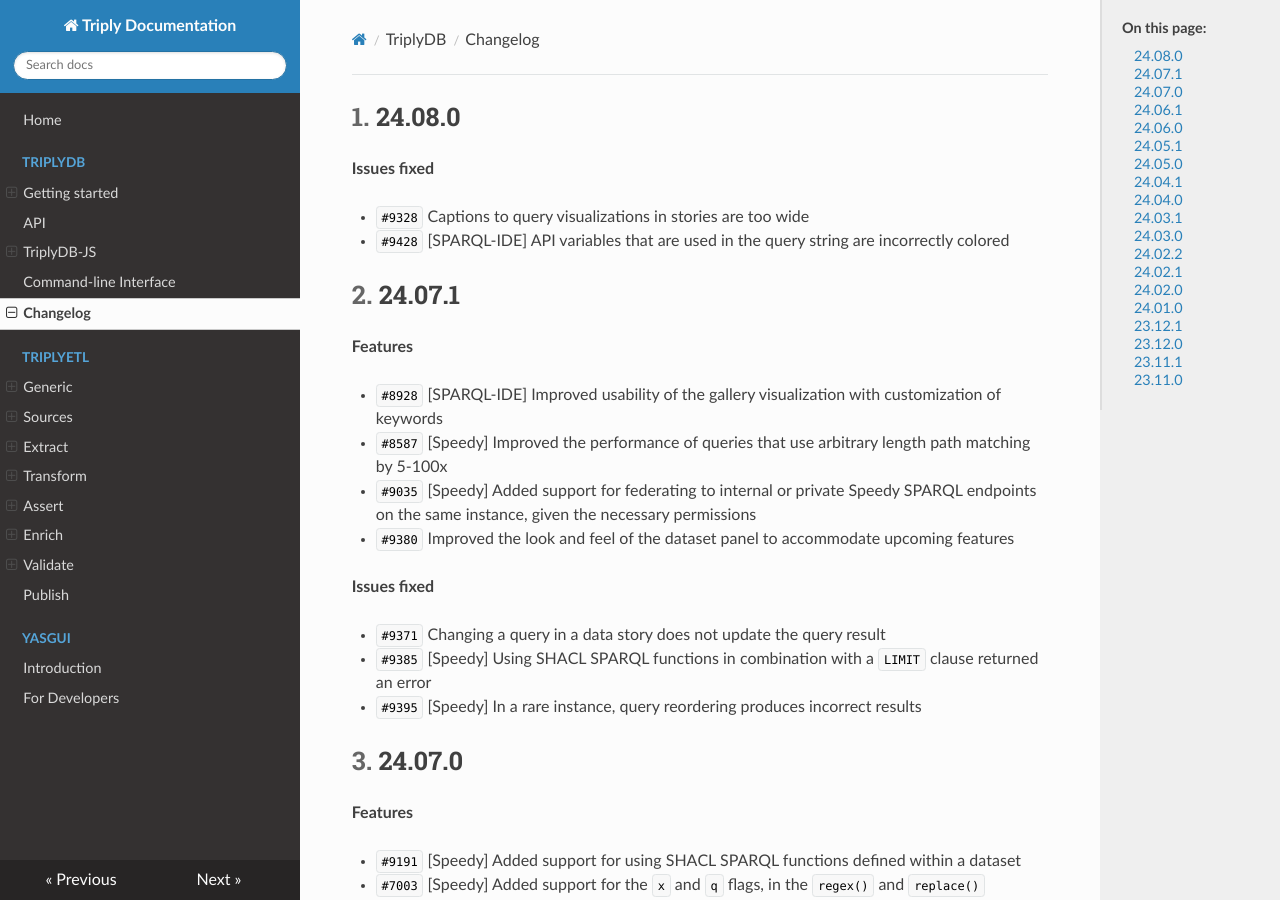
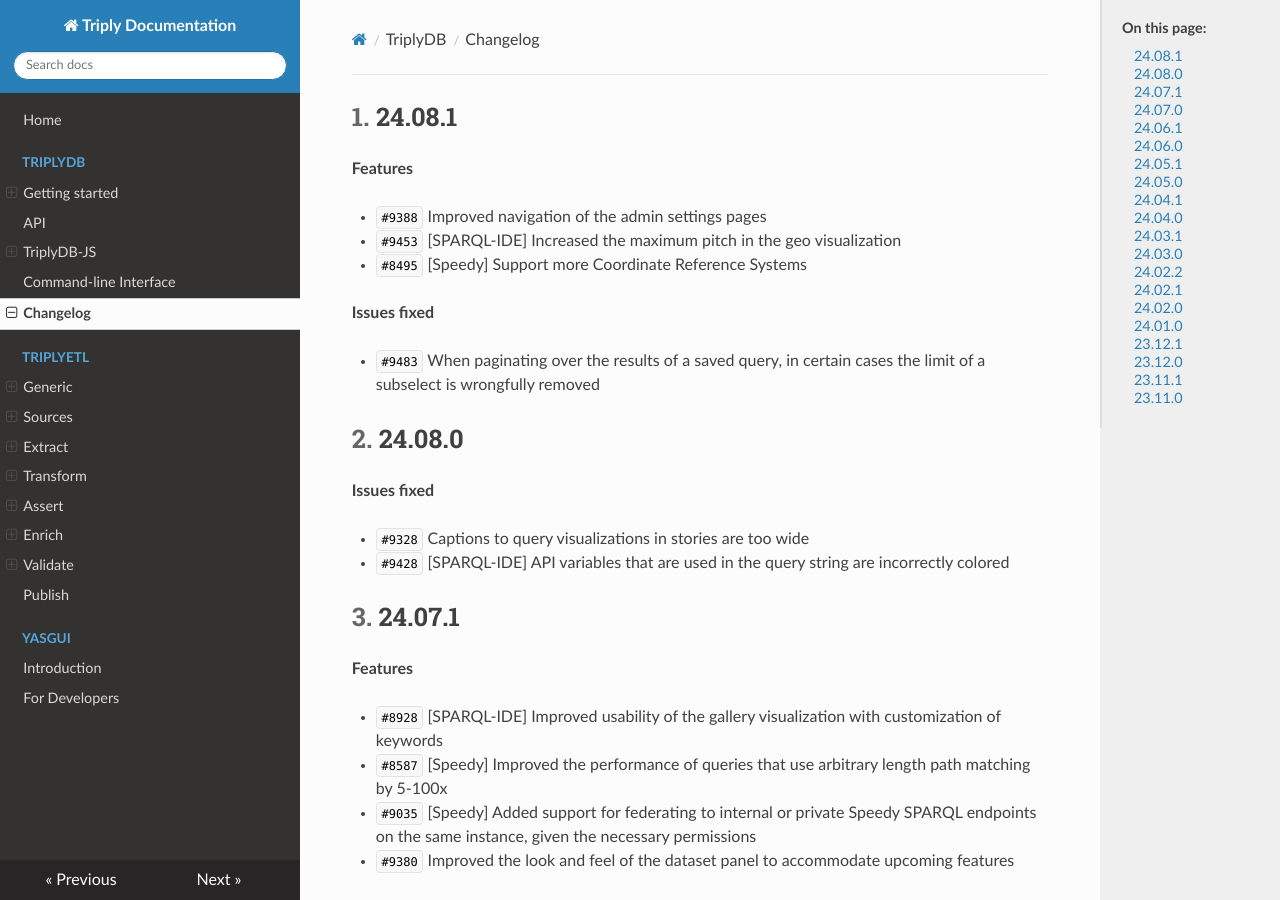
Before and after one commit to TriplyDB/Documentation, an MkDocs documentation site: the page built from docs/triplydb-changelog/index.md, in a window 1280 px wide and 900 px high. Built offline with MkDocs 1.6.1, drawn with Linux system fonts in a browser that asks for light colours.

Commit message:
Update index.md
Added changelog for version 24.08.1

```diff
--- a/docs/triplydb-changelog/index.md
+++ b/docs/triplydb-changelog/index.md
@@ -4,6 +4,18 @@
 ---
 
 [TOC]
+
+## 24.08.1 {#24.08.1}
+
+**Features**
+
+- `#9388` Improved navigation of the admin settings pages
+- `#9453` [SPARQL-IDE] Increased the maximum pitch in the geo visualization
+- `#8495` [Speedy] Support more Coordinate Reference Systems
+
+**Issues fixed**
+
+- `#9483` When paginating over the results of a saved query, in certain cases the limit of a subselect is wrongfully removed
 
 ## 24.08.0 {#24.08.0}
 
```
